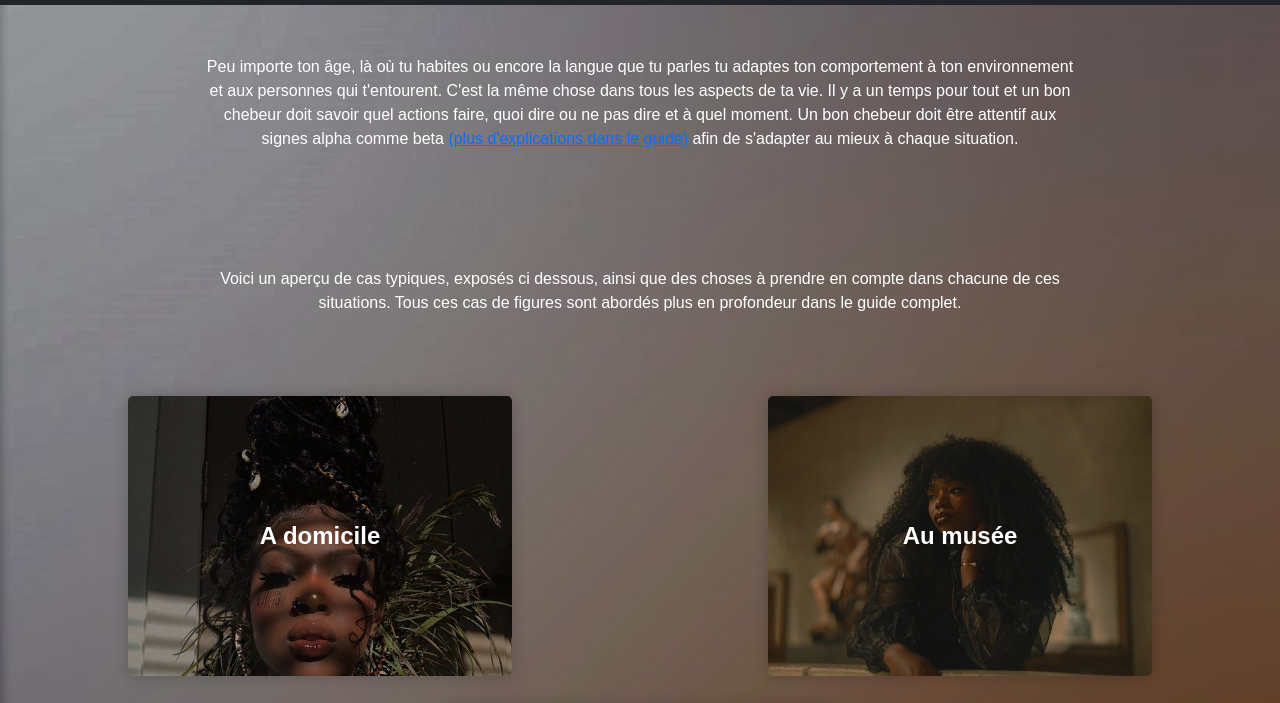
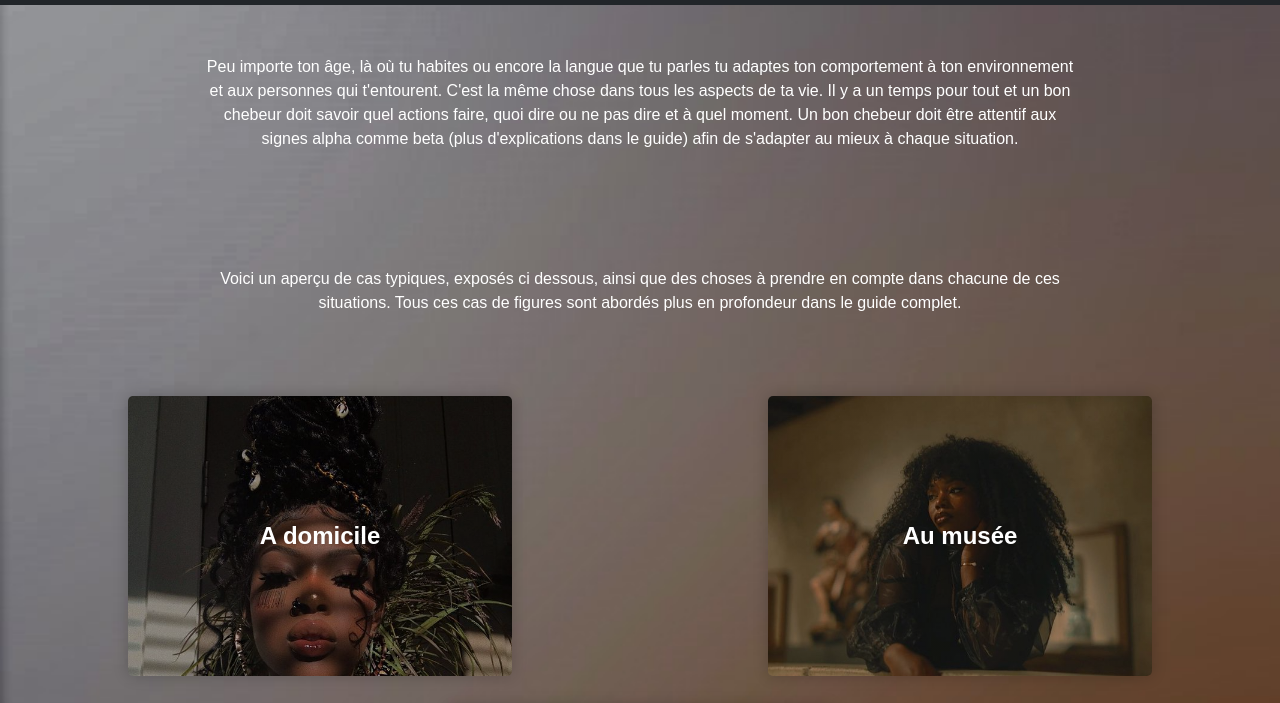
Before and after one commit to Adjanaon/misenlignetest, a plain HTML site: page devenirexpert.html in a window 1280 px wide. Shown: the part 51-754 px from the top of the page. Drawn offline with nearby package versions, Linux system fonts and the light colour scheme.

Commit message:
lien format

```diff
--- a/Style.css
+++ b/Style.css
@@ -123,7 +123,14 @@ h2{
 	margin: 10px 0 0 10px;
 	display: flex;
 	justify-content: center;
-	align-content: space-between
+	align-content: space-between;
+	text-decoration: none;
+	color: white;
+}
+
+.thirdclass{
+	text-decoration: none;
+	color: white;
 }
 
 .titre2{
--- a/devenirexpert.html
+++ b/devenirexpert.html
@@ -45,7 +45,7 @@
 		<main>
 			<!-----------------------------------------Section 1------------------------------------------>
 			<div class="firstclass">
-				<p class="par2"> Peu importe ton âge, là où tu habites ou encore la langue que tu parles tu adaptes ton comportement à ton environnement et aux personnes qui t'entourent. C'est la même chose dans tous les aspects de ta vie. Il y a un temps pour tout et un bon chebeur doit savoir quel actions faire, quoi dire ou ne pas dire et à quel moment. Un bon chebeur doit être attentif aux signes alpha comme beta <a href="guidecomplet.html">(plus d'explications dans le guide)</a> afin de s'adapter au mieux à chaque situation.
+				<p class="par2"> Peu importe ton âge, là où tu habites ou encore la langue que tu parles tu adaptes ton comportement à ton environnement et aux personnes qui t'entourent. C'est la même chose dans tous les aspects de ta vie. Il y a un temps pour tout et un bon chebeur doit savoir quel actions faire, quoi dire ou ne pas dire et à quel moment. Un bon chebeur doit être attentif aux signes alpha comme beta <a class="thirdclass" href="guidecomplet.html">(plus d'explications dans le guide)</a> afin de s'adapter au mieux à chaque situation.
 			</div>
 			<div class="firstclass">
 				<p class="par2">Voici un aperçu de cas typiques, exposés ci dessous, ainsi que des choses à prendre en compte dans chacune de ces situations. Tous ces cas de figures sont abordés plus en profondeur dans le guide complet.</p>
```
